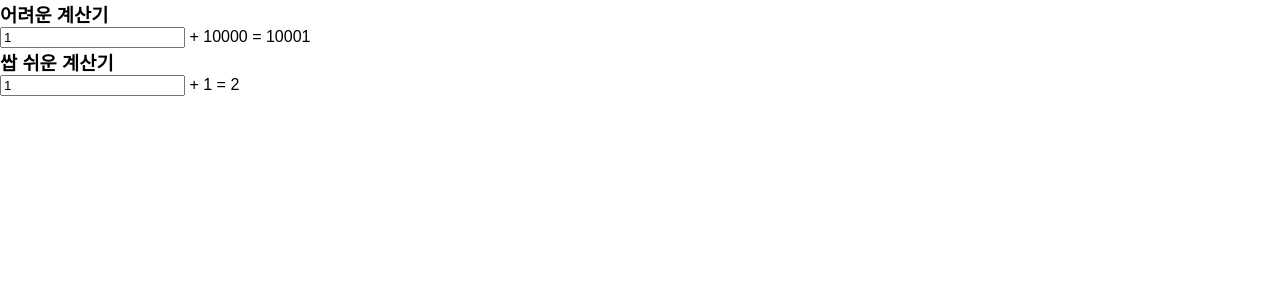
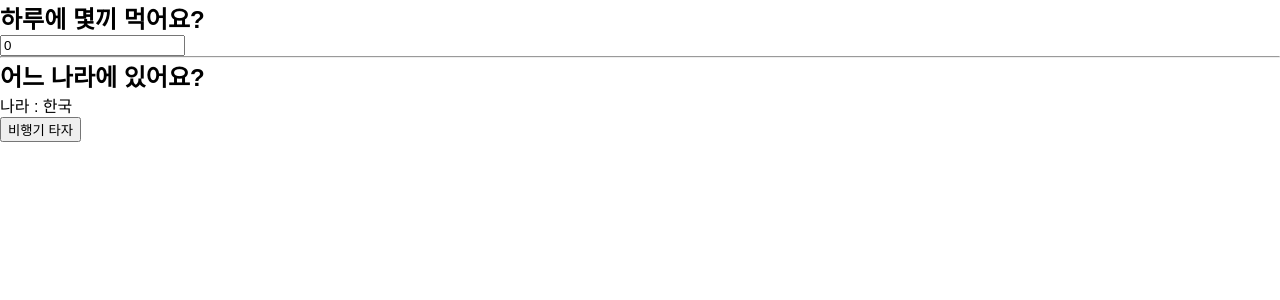
Before and after one commit to ryussjxtest/react_hook, a React (Create React App) app: page / in a window 1280 px wide. Shown: the top 300 px of the page. Built offline with nearby package versions, Linux system fonts and the light colour scheme.

Commit message:
useMemo2 원시타입일 경우 useEffect로 잘 동작

```diff
--- a/src/App.js
+++ b/src/App.js
@@ -7,6 +7,7 @@
 import UseRefDom from './hooktest/UseRefDom';
 import UseContext from './hooktest/UseContext';
 import UseMemo from './hooktest/UseMemo';
+import UseMemo2 from './hooktest/UseMemo2';
 
 
 function App() {
@@ -14,7 +15,8 @@
 
  return(
     <div>
-      <UseMemo />
+      <UseMemo2 />
+      {/* <UseMemo /> */}
       {/* <UseContext /> */}
       {/* <UseRefDom /> */}
       {/* <UseRef /> */}
--- /dev/null
+++ b/src/hooktest/UseMemo2.js
@@ -0,0 +1,34 @@
+import { useEffect, useState } from "react"
+
+export default function UseMemo2(){
+  const [number, setNumber] = useState(0);
+  const [isKorea, setIsKorea] = useState(true);
+
+  const location =(isKorea)? "한국" : "외국";
+  useEffect(()=>{
+    console.log("use Effect....location이 의존성배열", location)
+  },[location]);
+
+  return (
+    <div>
+      <h2>하루에 몇끼 먹어요?</h2>
+      <input
+        type = 'number'
+        value = {number}
+        onChange={(e)=>{setNumber(e.target.value)}}
+      />
+      <hr/>
+      <h2>어느 나라에 있어요?</h2>
+      <p>나라 : {location}</p>
+      <button onClick={()=> setIsKorea(!isKorea)}> 비행기 타자 </button>
+
+    </div>
+  )
+}
+
+
+// JS의 type
+// 원시(Primitive) 타입
+//  : String, Number, Boolean, Null, Undefined, Symbol, BigInt...
+// 객체(Object) 타입
+//  : 원시 타입을 제외한 모든것... : Object, Array, ....
```
